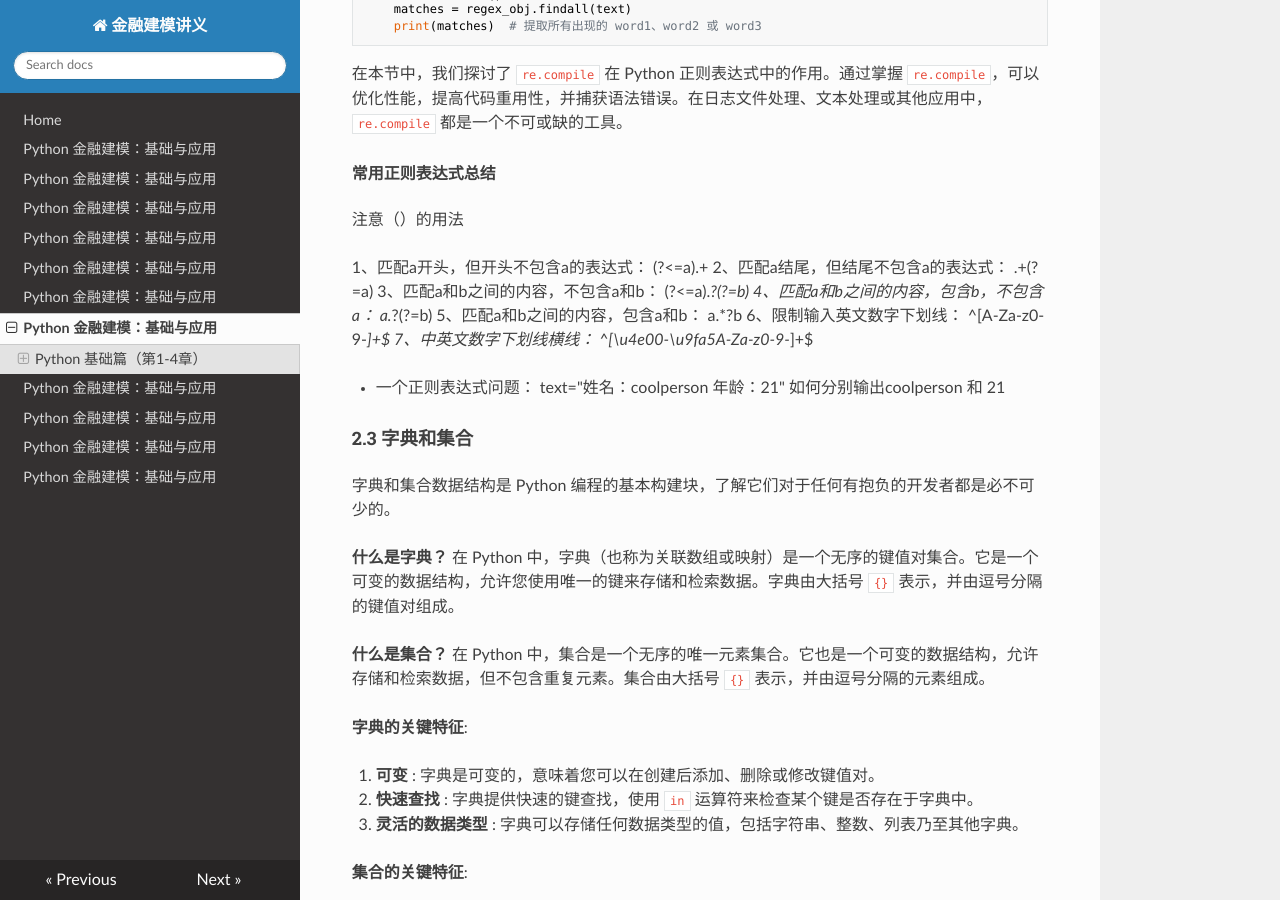
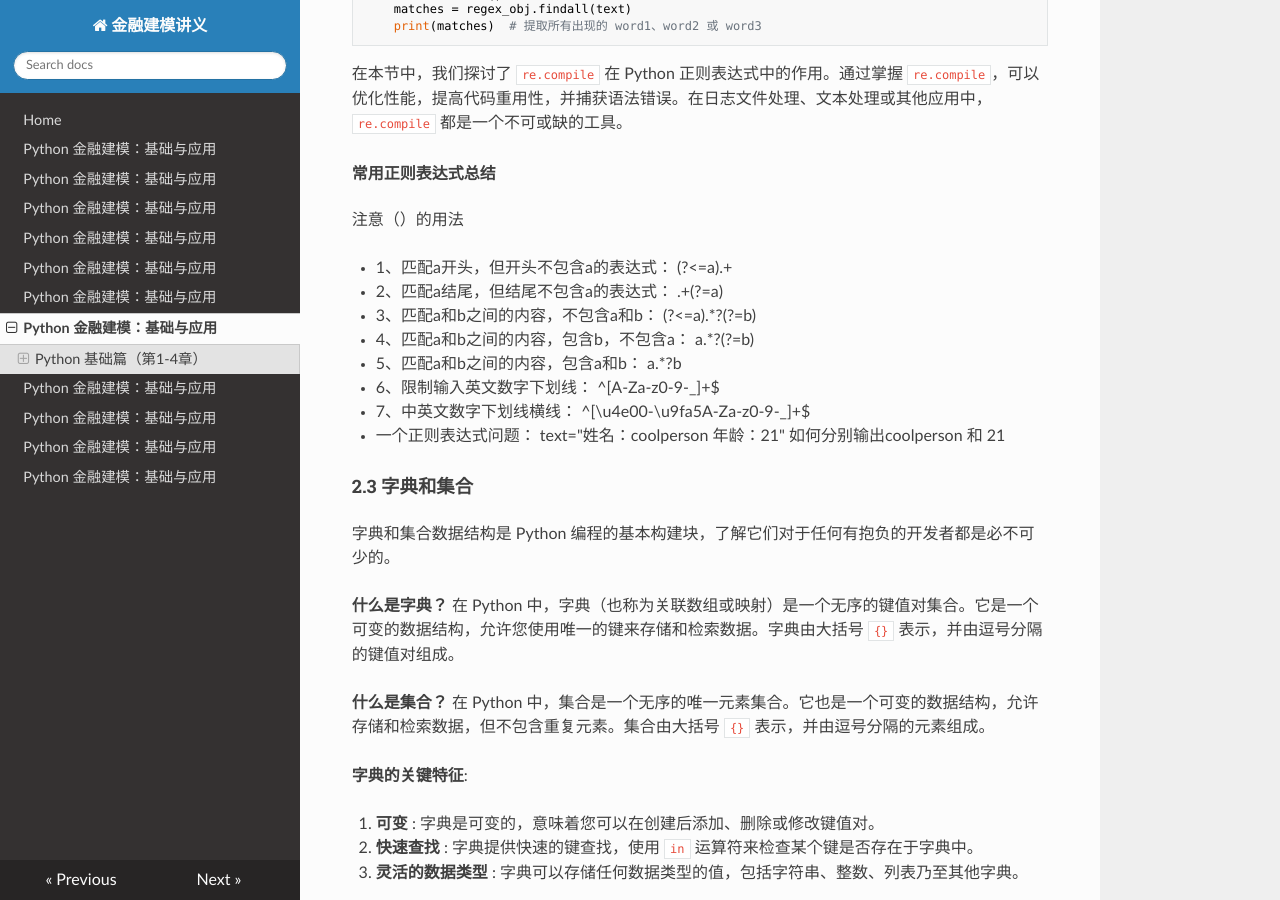
Before and after one commit to sihtyh/draft_textbook, an MkDocs documentation site: the page built from docs/draft_chapter2.md, in a window 1280 px wide and 900 px high, scrolled down 8714 px. Built offline with MkDocs 1.6.1, drawn with Linux system fonts in a browser that asks for light colours; nearby versions of some CDN libraries; some of the changed text lies outside the part shown.

Commit message:
Add files via upload

````diff
--- a/docs/draft_chapter2.md
+++ b/docs/draft_chapter2.md
@@ -454,13 +454,13 @@ with open('large_log_file.txt', 'r') as f:
 
 注意（）的用法
 
-1、匹配a开头，但开头不包含a的表达式：  (?<=a).+
-2、匹配a结尾，但结尾不包含a的表达式：  .+(?=a)
-3、匹配a和b之间的内容，不包含a和b：  (?<=a).*?(?=b)
-4、匹配a和b之间的内容，包含b，不包含a： a.*?(?=b)
-5、匹配a和b之间的内容，包含a和b： a.*?b
-6、限制输入英文数字下划线： ^[A-Za-z0-9-_]+$
-7、中英文数字下划线横线： ^[\u4e00-\u9fa5A-Za-z0-9-_]+$
+* 1、匹配a开头，但开头不包含a的表达式：  (?<=a).+
+* 2、匹配a结尾，但结尾不包含a的表达式：  .+(?=a)
+* 3、匹配a和b之间的内容，不包含a和b：  (?<=a).*?(?=b)
+* 4、匹配a和b之间的内容，包含b，不包含a： a.*?(?=b)
+* 5、匹配a和b之间的内容，包含a和b： a.*?b
+* 6、限制输入英文数字下划线： ^[A-Za-z0-9-_]+$
+* 7、中英文数字下划线横线： ^[\u4e00-\u9fa5A-Za-z0-9-_]+$
 
 * 一个正则表达式问题：
 text="姓名：coolperson 年龄：21"
@@ -1273,8 +1273,7 @@ Peek 函数操作返回堆栈的顶部元素，但不将其移除。它就像查
 
 ##### 2.6.3
 
-假设有一个迷宫，其中包含墙壁和通道，您希望找到从起始点到终点的最短路径。
-迷宫可写为一个矩阵，包括了起点S和终点E，0 表示可以通过的通道，1 表示墙壁；类似于：
+假设有一个迷宫，其中包含墙壁和通道，您希望找到从起始点到终点的最短路径。迷宫可写为一个矩阵，包括了起点S和终点E，0 表示可以通过的通道，1 表示墙壁。类似于：
 
 ```python
 from collections import deque
````
